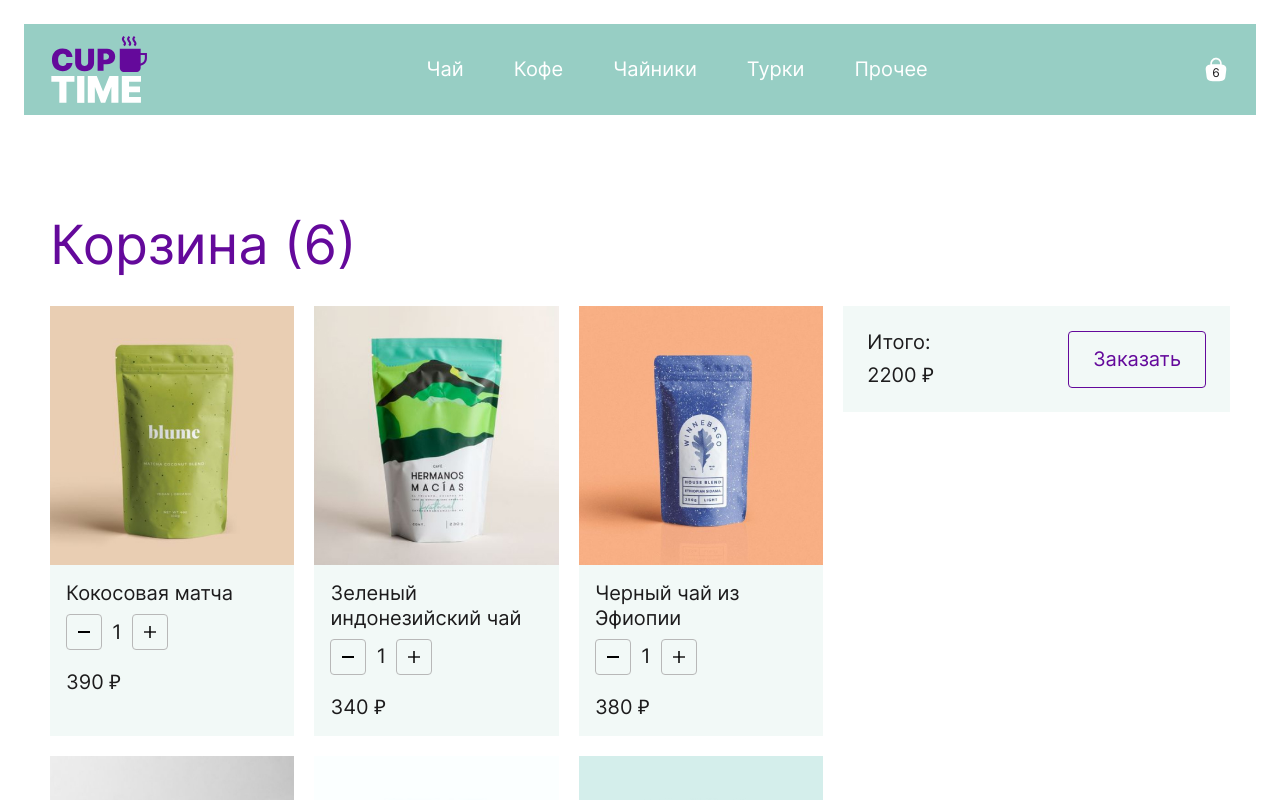
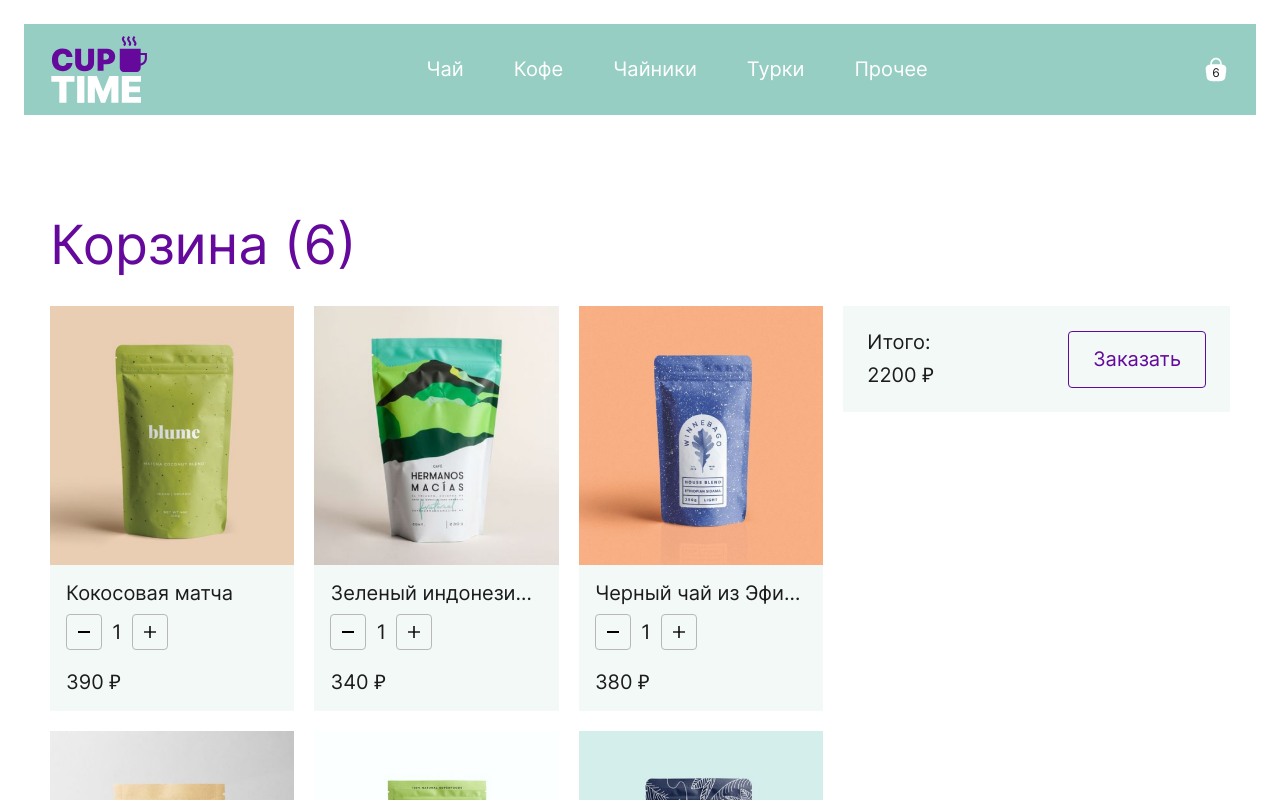
Before and after one commit to geran1ka/cup-time, a React (Vite) app: page /cart in a window 1280 px wide. Shown: the top 800 px of the page. Built offline with nearby package versions, Linux system fonts and the light colour scheme.

Commit message:
проба

```diff
--- /dev/null
+++ b/src/const.js
@@ -0,0 +1 @@
+export const API_URL = "https://cup-time-api-2t1m.onrender.com";
--- a/src/modules/Card/Card.module.scss
+++ b/src/modules/Card/Card.module.scss
@@ -49,6 +49,7 @@
     text-overflow: ellipsis;
     display: -webkit-box;
     -webkit-line-clamp: 2;
+    line-clamp: 2;
     -webkit-box-orient: vertical;
 
     @include tablet {
--- a/src/modules/Cart/Cart.module.scss
+++ b/src/modules/Cart/Cart.module.scss
@@ -5,11 +5,40 @@
   padding-top: 215px;
   padding-bottom: 50px;
 
+  @include laptop {
+    padding-top: 170px;
+  }
+
+  @include tablet {
+    padding-top: 139px;
+    padding-bottom: 30px;
+  }
+
+  @include mobile {
+    padding-top: 100px;
+    padding-bottom: 30px;
+  }
+
   &__container {
     display: grid;
     align-items: start;
     grid-template-columns: 2fr 1fr;
     gap: 32px 20px;
+
+    @include laptop {
+      grid-template-columns: 1fr 300px;
+    }
+
+    @include tablet {
+      grid-template-columns: 1fr;
+      gap: 0;
+    }
+
+    @include mobile {
+      display: grid;
+      align-items: start;
+      grid-template-columns: 1fr;
+    }
   }
 
   &__title {
@@ -18,12 +47,33 @@
     line-height: 1.1;
     color: $second-color;
     grid-column: 1/-1;
+
+    @include tablet {
+      order: 2;
+      margin-bottom: 24px;
+      font-size: 36px;
+    }
   }
 
   &__list {
     display: grid;
     grid-template-columns: repeat(auto-fit, minmax(200px, 1fr));
     gap: 20px;
+
+    @include laptop {
+      grid-template-columns: repeat(auto-fit, minmax(180px, 1fr));
+    }
+
+    @include tablet {
+      order: 3;
+      grid-template-columns: repeat(auto-fit, minmax(159px, 1fr));
+    }
+
+    @include mobile {
+      grid-column: 1 / -1;
+      grid-template-columns: repeat(auto-fit, minmax(140px, 1fr));
+      gap: 8px;
+    }
   }
 
   &__totalWrapper {
@@ -35,6 +85,21 @@
     padding: 24px;
     background-color: $light-color;
     color: $dark-color;
+
+    @include tablet {
+      order: 1;
+      margin-bottom: 40px;
+      grid-template-areas: "title total submit";
+      grid-template-columns: min-content 1fr min-content;
+      gap: 6px;
+    }
+
+    @include mobile {
+      grid-column: 1 / -1;
+      margin-bottom: 30px;
+      justify-content: space-between;
+      grid-template-areas: "title submit" "total submit";
+    }
   }
 
   &__totalText {
@@ -42,12 +107,20 @@
     font-weight: 400;
     font-size: 20px;
     color: $dark-color;
+
+    @include tablet {
+      font-size: 16px;
+    }
   }
 
   &__totalCount {
     font-size: 20px;
     color: $dark-color;
     grid-area: total;
+
+    @include tablet {
+      font-size: 16px;
+    }
   }
 
   &__submit {
@@ -60,5 +133,14 @@
     padding: 16px 24px;
     background-color: transparent;
     cursor: pointer;
+
+    @include tablet {
+      padding: 12px 18px;
+      font-size: 16px;
+    }
+
+    @include mobile {
+      justify-self: end;
+    }
   }
 }
--- a/src/modules/CartItem/CartItem.module.scss
+++ b/src/modules/CartItem/CartItem.module.scss
@@ -11,6 +11,10 @@
 
   &__content {
     padding: 16px;
+
+    @include mobile {
+      padding: 16px 8px;
+    }
   }
 
   &__title {
@@ -18,6 +22,23 @@
     font-size: 20px;
     color: $dark-color;
     margin-bottom: 8px;
+    white-space: nowrap;
+    overflow: hidden;
+    text-overflow: ellipsis;
+    width: 100%;
+
+    @include laptop {
+      white-space: initial;
+      display: -webkit-box;
+      -webkit-line-clamp: 2;
+      -webkit-box-orient: vertical;
+    }
+
+    @include tablet {
+      font-size: 16px;
+      display: block;
+      white-space: nowrap;
+    }
   }
 
   &__countWrapper {
@@ -25,6 +46,14 @@
     gap: 2px;
     align-items: center;
     margin-bottom: 20px;
+
+    @include tablet {
+      gap: 0;
+    }
+
+    @include mobile {
+      margin-bottom: 12px;
+    }
   }
 
   &__btn {
@@ -37,6 +66,12 @@
     width: 36px;
     height: 36px;
     cursor: pointer;
+
+    @include tablet {
+      width: 24px;
+      height: 24px;
+      border-radius: 4px;
+    }
 
     &_minus {
     }
@@ -55,10 +90,18 @@
     border: none;
     background-color: transparent;
     outline: none;
+
+    @include tablet {
+      font-size: 16px;
+    }
   }
 
   &__price {
     font-size: 20px;
     color: $dark-color;
   }
+
+  @include tablet {
+    font-size: 16px;
+  }
 }
--- a/src/modules/Form/Form.module.scss
+++ b/src/modules/Form/Form.module.scss
@@ -6,6 +6,21 @@
   grid-template-columns: repeat(2, 1fr);
   gap: 20px;
   max-width: 640px;
+
+  @include laptop {
+    max-width: 620px;
+  }
+
+  @include tablet {
+    gap: 16px;
+    max-width: none;
+  }
+
+  @include mobile {
+    grid-template-columns: 1fr;
+    gap: 20px;
+    max-width: 640px;
+  }
 
   &__input {
     border-radius: 4px;
@@ -17,8 +32,19 @@
     border: none;
     outline: none;
 
+    @include tablet {
+      padding: 12px 16px;
+    }
+
+    @include mobile {
+      border-radius: 4px;
+      border: none;
+      padding: 17px 16px;
+    }
+
     &::placeholder {
       color: #b8b8b8;
+      font-size: 16px;
     }
 
     &_adress {
@@ -33,6 +59,14 @@
     display: flex;
     flex-direction: column;
     gap: 18px;
+
+    @include tablet {
+      padding-top: 8px;
+    }
+
+    @include mobile {
+      padding-top: 12px;
+    }
   }
 
   &__legend {
@@ -42,11 +76,21 @@
     line-height: 1.24;
     color: $dark-color;
     margin-bottom: 4px;
+
+    @include mobile {
+      margin-bottom: 12px;
+    }
   }
 
   &__label {
     display: flex;
     gap: 8px;
+
+    @include mobile {
+      display: block;
+      font-size: 16px;
+      margin-bottom: 8px;
+    }
   }
 
   &__radio {
--- a/src/modules/Order/Order.module.scss
+++ b/src/modules/Order/Order.module.scss
@@ -4,6 +4,15 @@
 .order {
   padding-top: 50px;
   padding-bottom: 100px;
+
+  @include tablet {
+    padding-top: 30px;
+    padding-bottom: 80px;
+  }
+
+  @include mobile {
+    padding-bottom: 60px;
+  }
 
   &__container {
   }
@@ -14,6 +23,10 @@
     line-height: 1.1;
     color: $second-color;
     margin-bottom: 32px;
+
+    @include tablet {
+      font-size: 36px;
+    }
   }
 
   &__form {
```
Also changed, not shown: src/context/ProductContext.jsx (added, +35 -0 lines).
